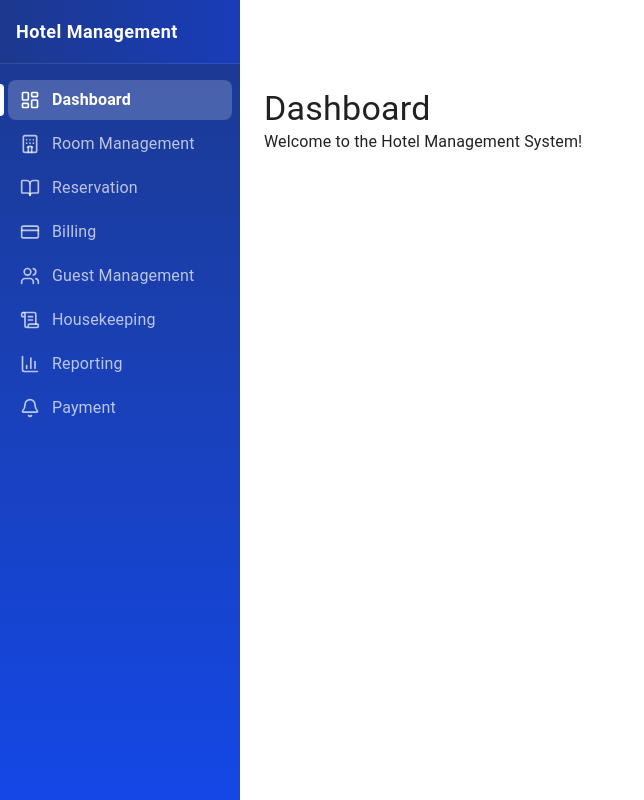
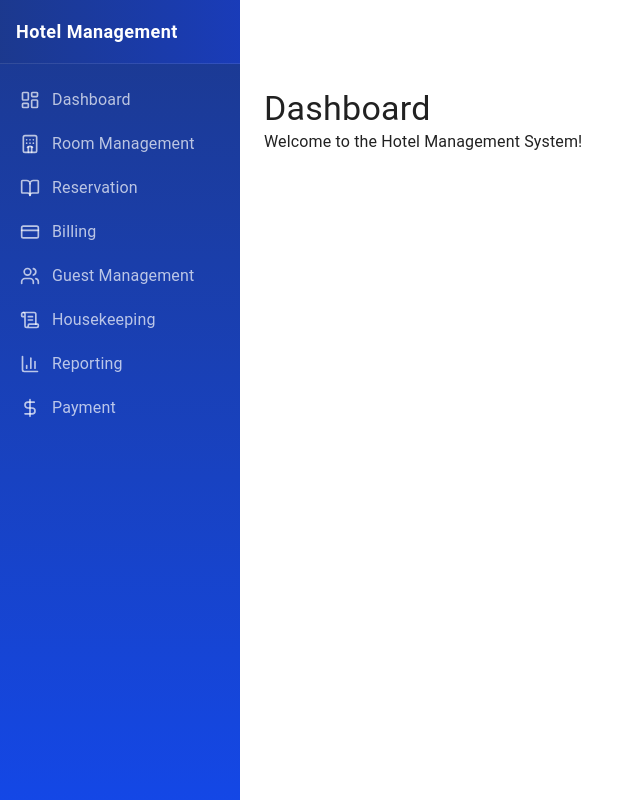
Before and after one commit to DonShanilka/hotel_management_system, a React (Vite) app: page / in a window 1280 px wide. Shown: the whole page, without its empty margins (0-644 px from the left). Built offline with nearby package versions, Linux system fonts and the light colour scheme.

Commit message:
update navigation

```diff
--- a/src/components/Sidebar.tsx
+++ b/src/components/Sidebar.tsx
@@ -1,4 +1,5 @@
-import React, { useState } from 'react';
+import React from 'react';
+import { useLocation, useNavigate } from 'react-router-dom';
 import {
   LayoutDashboard,
   Hotel,
@@ -7,11 +8,13 @@ import {
   Users,
   ScrollText,
   BarChart3,
-  Bell
+  DollarSign,
+  Coins
 } from 'lucide-react';
 
 const Sidebar = () => {
-  const [activePath, setActivePath] = useState('/dashboard');
+  const navigate = useNavigate();
+  const location = useLocation();
 
   const menuItems = [
     { text: 'Dashboard', icon: LayoutDashboard, path: '/dashboard' },
@@ -21,7 +24,7 @@ const Sidebar = () => {
     { text: 'Guest Management', icon: Users, path: '/guest-management' },
     { text: 'Housekeeping', icon: ScrollText, path: '/housekeeping' },
     { text: 'Reporting', icon: BarChart3, path: '/reporting' },
-    { text: 'Payment', icon: Bell, path: '/payment' }
+    { text: 'Payment', icon: DollarSign, path: '/payment' }
   ];
 
   return (
@@ -37,24 +40,24 @@ const Sidebar = () => {
           {menuItems.map(({ text, icon: Icon, path }) => (
             <li key={path}>
               <button
-                onClick={() => setActivePath(path)}
+                onClick={() => navigate(path)}
                 className={`w-full flex items-center px-3 py-2 rounded-lg transition-all duration-200 group relative
-                  ${activePath === path
+                  ${location.pathname === path
                     ? 'bg-white/20 font-semibold'
                     : 'hover:bg-white/10 hover:translate-x-1'
                   }`}
               >
-                {activePath === path && (
+                {location.pathname === path && (
                   <div className="absolute left-0 top-1/2 -translate-x-2 -translate-y-1/2 w-1 h-8 bg-white rounded-r" />
                 )}
                 <Icon
                   size={20}
-                  className={`mr-3 ${activePath === path
+                  className={`mr-3 ${location.pathname === path
                     ? 'text-white'
                     : 'text-white/70 group-hover:text-white'
                   }`}
                 />
-                <span className={`${activePath === path
+                <span className={`${location.pathname === path
                   ? 'text-white'
                   : 'text-white/70 group-hover:text-white'
                 }`}>
--- a/src/index.css
+++ b/src/index.css
@@ -1 +1,4 @@
 @import "tailwindcss";
+@tailwind base;
+@tailwind components;
+@tailwind utilities;
```
